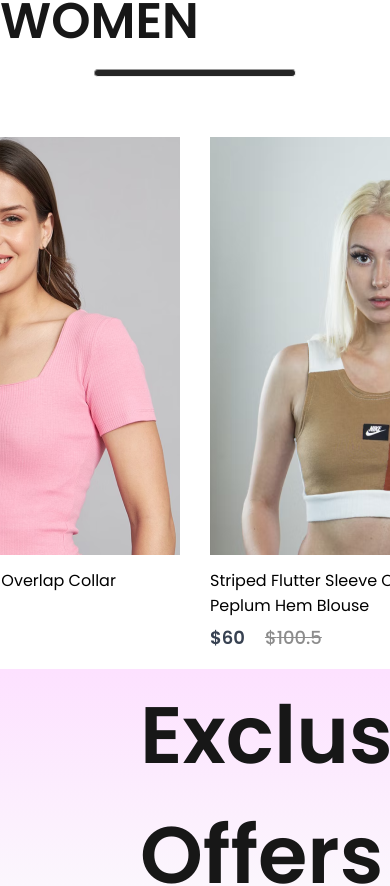
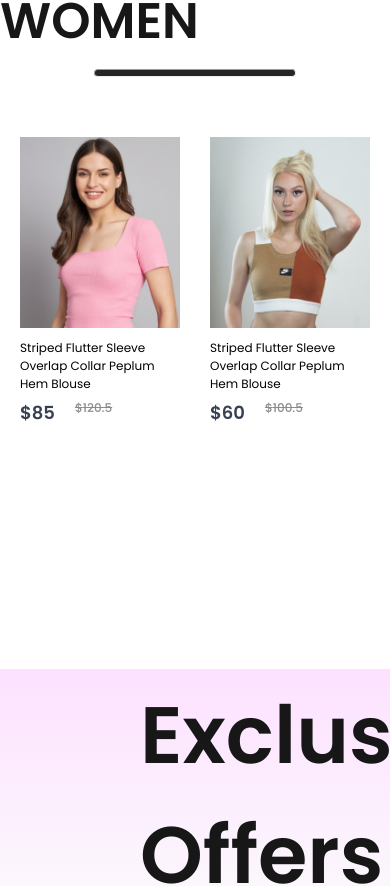
Before and after one commit to enmanuelsabarua/shopper, a React (Vite) app in the folder frontend/: page / in a window 390 px wide. Shown: the part 991-1877 px from the top of the page. Built offline with nearby package versions, Linux system fonts and the light colour scheme.

Commit message:
feat: make items responsive

```diff
--- a/frontend/src/Components/Item/Item.css
+++ b/frontend/src/Components/Item/Item.css
@@ -1,5 +1,9 @@
 .item {
-    width: 350px;
+  width: 280px;
+}
+
+.item img {
+  width: 280px;
 }
 
 .item p {
@@ -28,3 +32,55 @@
   transform: scale(1.05);
   transition: 0.6s;
 }
+
+@media (max-width: 1280px) {
+  .item {
+    width: 220px;
+    font-size: 14px;
+  }
+  .item img {
+    width: 220px;
+  }
+  .item-price-old {
+    font-size: 14px;
+  }
+}
+
+@media (max-width: 1024px) {
+  .item {
+    width: 170px;
+    font-size: 13px;
+  }
+  .item img {
+    width: 170px;
+  }
+  .item-price-old {
+    font-size: 13px;
+  }
+}
+
+@media (max-width: 800px) {
+  .item {
+    width: 120px;
+    font-size: 12px;
+  }
+  .item img {
+    width: 120px;
+  }
+  .item-price-old {
+    font-size: 12px;
+  }
+}
+
+@media (max-width: 500px) {
+  .item {
+    width: 160px;
+    font-size: 12px;
+  }
+  .item img {
+    width: 160px;
+  }
+  .item-price-old {
+    font-size: 12px;
+  }
+}
--- a/frontend/src/Pages/CSS/ShopCategory.css
+++ b/frontend/src/Pages/CSS/ShopCategory.css
@@ -25,7 +25,7 @@
   margin: 20px 170px;
   display: grid;
   grid-template-columns: repeat(4, 1fr);
-  gap: 80px 20px;
+  gap: 20px 20px;
 }
 
 .shopcategory-loadmore {
```
Lines whose indentation alone changed are shown as unchanged.
